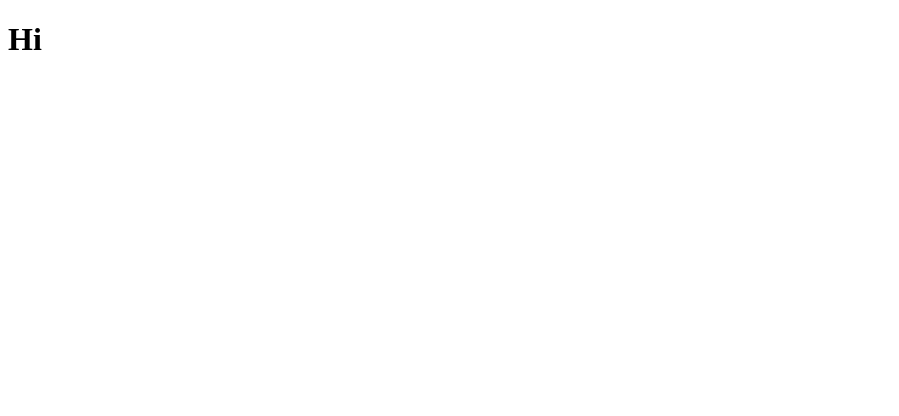
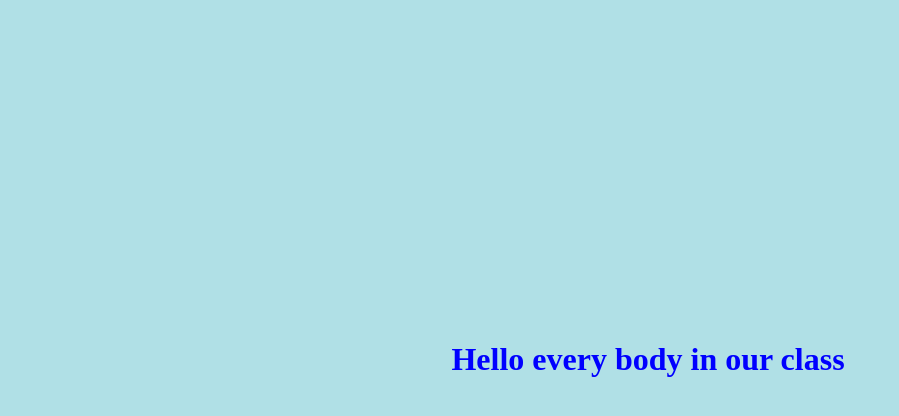
Before and after one commit to driass/MagnumSam, a plain HTML site: page index.html in a window 1280 px wide. Shown: the whole page, without its empty margins (0-899 px from the left). Drawn offline with Linux system fonts and the light colour scheme.

Commit message:
second commit for hi avec css

```diff
--- a/index.html
+++ b/index.html
@@ -1,9 +1,15 @@
 <!DOCTYPE html>
+<html>
 	<head>
-	<title>  </title>
-	<meta charset="utf-8">
+		<title>  </title>
+		<meta charset="utf-8">
+		<link rel="stylesheet" type="text/css" href="styles.css">
 	</head>
-	<h1>  Hi </h1>
+
 	<body>
+	<h1>
+	Hello every body in our class
+	</h1>
+	</body>
 
 	</html>
--- /dev/null
+++ b/styles.css
@@ -0,0 +1,15 @@
+body {
+  background-color: powderblue;
+}
+h1 {
+  color: blue;
+  position: absolute;
+		top: 40%;
+		width: 100%;
+		text-family: Helvetica;
+		text-size: 100;
+		text-align: center;
+}
+p {
+  color: red;
+}
```
